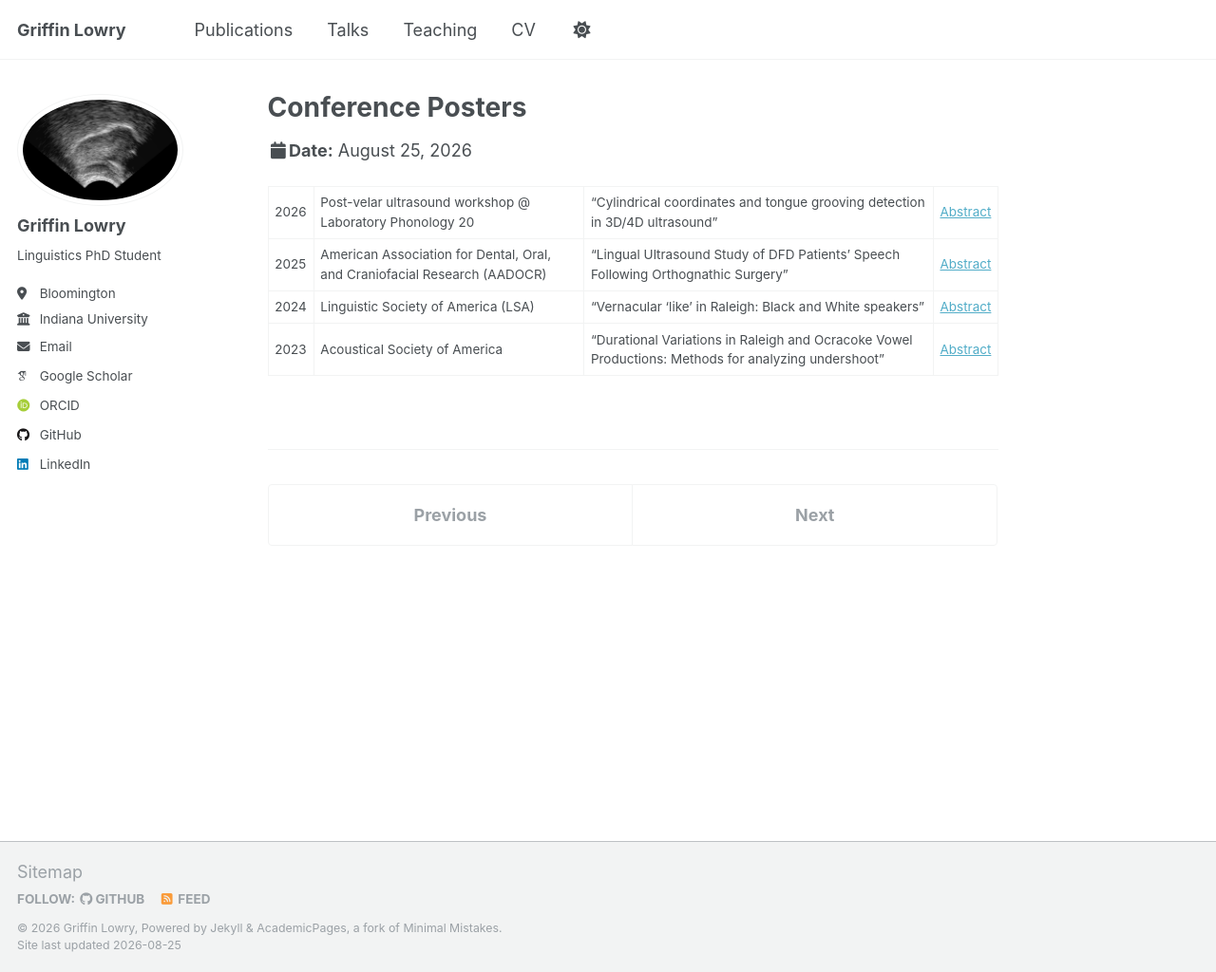
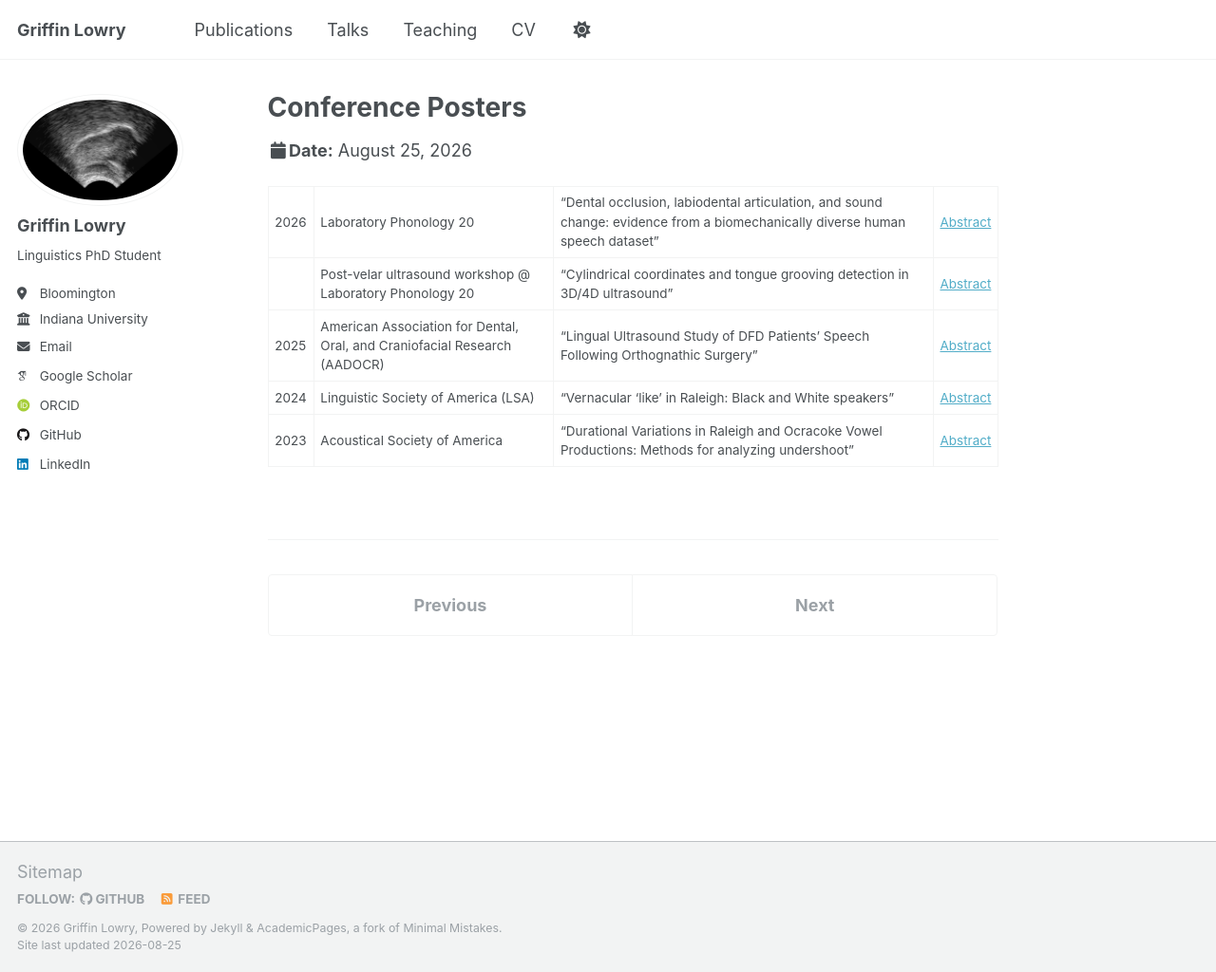
Before and after one commit to griffinlowry/griffinlowry.github.io, a Jekyll site: the page built from _talks/conference_Posters.md, in a window 1280 px wide and 1024 px high. Shown: the whole window at 95% size. Built offline with Jekyll 4.4.1, drawn with Linux system fonts in a browser that asks for light colours; some web fonts are replaced.

Commit message:
Update conference_Posters.md

```diff
--- a/_talks/conference_Posters.md
+++ b/_talks/conference_Posters.md
@@ -4,7 +4,8 @@
 type: "Poster"
 permalink: /talks/Conference Posters
 ---
-| 2026 | Post-velar ultrasound workshop @ Laboratory Phonology 20 | "Cylindrical coordinates and tongue grooving detection in 3D/4D ultrasound" | [Abstract](https://griffinlowry.github.io/files/Lowry_PVU_LabPhon20_Abstract.pdf)
+| 2026 | Laboratory Phonology 20 | "Dental occlusion, labiodental articulation, and sound change: evidence from a biomechanically diverse human speech dataset" | [Abstract](https://griffinlowry.github.io/files/labphon_labiodentals_abstract.pdf)
+|  | Post-velar ultrasound workshop @ Laboratory Phonology 20 | "Cylindrical coordinates and tongue grooving detection in 3D/4D ultrasound" | [Abstract](https://griffinlowry.github.io/files/Lowry_PVU_LabPhon20_Abstract.pdf)
 | 2025 | American Association for Dental, Oral, and Craniofacial Research (AADOCR) | "Lingual Ultrasound Study of DFD Patients’ Speech Following Orthognathic Surgery" | [Abstract](https://griffinlowry.github.io/files/aadocr_abstract.pdf)
 | 2024 | Linguistic Society of America (LSA) | "Vernacular 'like' in Raleigh: Black and White speakers" | [Abstract](https://griffinlowry.github.io/LSA_abstract.pdf)
 | 2023 | Acoustical Society of America | "Durational Variations in Raleigh and Ocracoke Vowel Productions: Methods for analyzing undershoot" | [Abstract](https://griffinlowry.github.io/ASA_poster.pdf)
```
